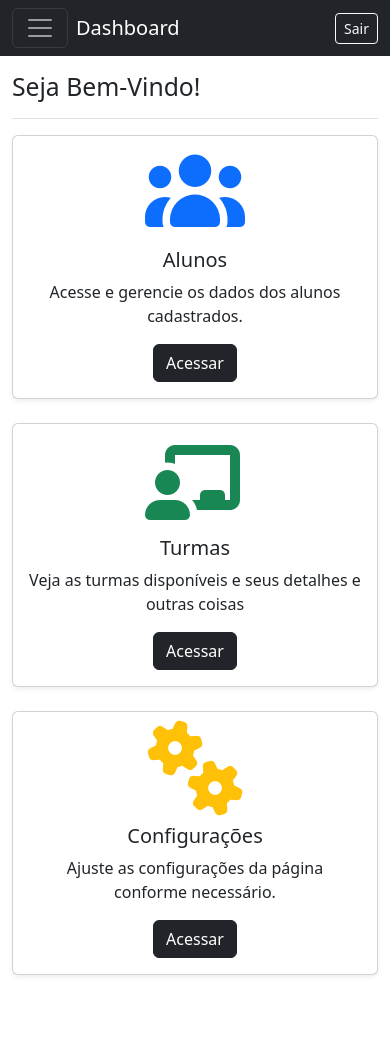
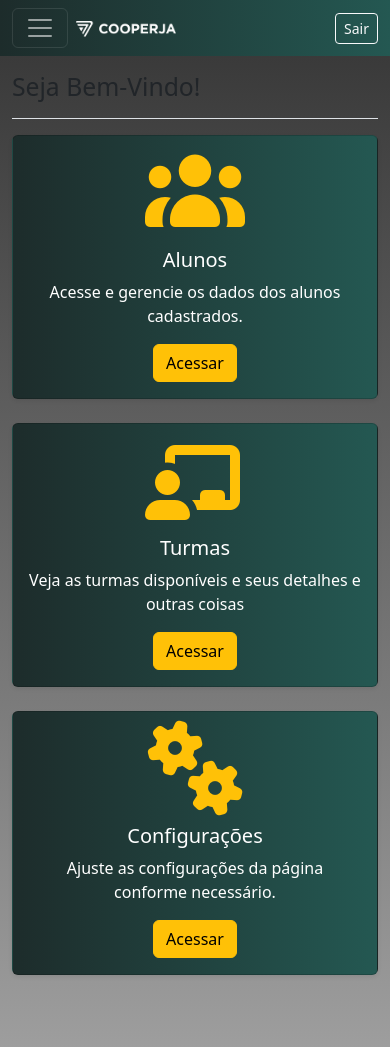
Before and after one commit to andreimeneghel/trabalho-cooperja, a PHP site: page /blog/templates/site/views/dashboard.php in a window 390 px wide. Shown: the top 1047 px of the page. Run offline with PHP 8.4, Linux system fonts and the light colour scheme; the visitor is signed in with stand-in values (Sample User, id 1).

Commit message:
commit fucking background andrei safadinho

```diff
--- a/php/blog/sistema/Suporte/Conexao.php
+++ b/php/blog/sistema/Suporte/Conexao.php
@@ -21,8 +21,8 @@ class Conexao
                 define('DB_HOST', '127.0.0.1');
                 define('DB_PORTA', '3306');
                 define('DB_NOME', 'escola_db');
-                define('DB_USUARIO', 'root');
-                define('DB_SENHA', 'Andrei123!');
+                define('DB_USUARIO', 'Artur Machado');
+                define('DB_SENHA', 'viveocampo');
 
 
                 self::$instancia = new PDO('mysql:host=' . DB_HOST . ';port=' . DB_PORTA . ';dbname=' . DB_NOME, DB_USUARIO, DB_SENHA, [
--- /dev/null
+++ b/php/blog/templates/site/assets/css/configuracoes.css
@@ -0,0 +1,3 @@
+body{
+    background: linear-gradient(to right, #c6c6c6, #e0e0e0);
+}
--- /dev/null
+++ b/php/blog/templates/site/assets/css/dashboard.css
@@ -0,0 +1,9 @@
+.dash {
+    background: linear-gradient(to bottom, #3a3a3a, #b0b0b0);
+}
+
+
+
+.card{
+    background: linear-gradient(to right,#1d2c2b, #245852 );
+}
--- /dev/null
+++ b/php/blog/templates/site/assets/css/header.css
@@ -0,0 +1,3 @@
+.navbar {
+    background: linear-gradient(to right,#1d2c2b, #245852 );
+}
--- /dev/null
+++ b/php/blog/templates/site/assets/css/sidebar.css
@@ -0,0 +1,3 @@
+#sidebarMenu{
+    background: #1d2c2b;
+}
--- a/php/blog/templates/site/views/dashboard.php
+++ b/php/blog/templates/site/views/dashboard.php
@@ -16,39 +16,39 @@ $BASE_URL = "http://" . $_SERVER['SERVER_NAME'] . ":" . $_SERVER['SERVER_PORT']
     <meta charset="UTF-8">
     <meta name="viewport" content="width=device-width, initial-scale=1.0">
     <title>Página de Professores</title>
-
+    <link rel="stylesheet" href="/templates/site/assets/css/dashboard.css">
     <link href="https://cdn.jsdelivr.net/npm/bootstrap@5.3.0-alpha1/dist/css/bootstrap.min.css" rel="stylesheet">
     <link href="https://cdn.jsdelivr.net/npm/@fortawesome/fontawesome-free/css/all.min.css" rel="stylesheet">
 </head>
 
 <body>
     <?php include('header.php'); ?>
-    <div class="container-fluid p-0">
+    <div class="dash container-fluid p-0">
         <div class="row m-0" style="min-height: 100vh;">
             <?php include('sidebar.php'); ?>
             <main class="col-md-9 ms-sm-auto col-lg-10 px-md-4">
                 <div class="d-flex justify-content-between flex-wrap flex-md-nowrap align-items-center pt-3 pb-2 mb-3 border-bottom">
-                    <h1 class="h2 text-dark">Seja Bem-Vindo!</h1>
+                    <h1 class="title h2">Seja Bem-Vindo!</h1>
                 </div>
 
                 <div class="row g-4">
                     <div class="col-md-4">
                         <div class="card shadow-sm">
                             <div class="card-body text-center">
-                                <i class="fas fa-users fa-5x mb-3 text-primary"></i>
-                                <h5 class="card-title">Alunos</h5>
-                                <p class="card-text">Acesse e gerencie os dados dos alunos cadastrados.</p>
-                                <a href="/alunos" class="btn btn-dark">Acessar</a>
+                                <i class="fas fa-users fa-5x mb-3 text-warning"></i>
+                                <h5 class="card-title text-white">Alunos</h5>
+                                <p class="card-text text-white">Acesse e gerencie os dados dos alunos cadastrados.</p>
+                                <a href="/alunos" class="btn btn-warning">Acessar</a>
                             </div>
                         </div>
                     </div>
                     <div class="col-md-4">
                         <div class="card shadow-sm">
                             <div class="card-body text-center">
-                                <i class="fas fa-chalkboard-teacher fa-5x mb-3 text-success"></i>
-                                <h5 class="card-title">Turmas</h5>
-                                <p class="card-text">Veja as turmas disponíveis e seus detalhes e outras coisas</p>
-                                <a href="/turmas" class="btn btn-dark">Acessar</a>
+                                <i class="fas fa-chalkboard-teacher fa-5x mb-3 text-warning"></i>
+                                <h5 class="card-title text-white">Turmas</h5>
+                                <p class="card-text text-white">Veja as turmas disponíveis e seus detalhes e outras coisas</p>
+                                <a href="/turmas" class="btn btn-warning">Acessar</a>
                             </div>
                         </div>
                     </div>
@@ -56,9 +56,9 @@ $BASE_URL = "http://" . $_SERVER['SERVER_NAME'] . ":" . $_SERVER['SERVER_PORT']
                         <div class="card shadow-sm">
                             <div class="card-body text-center">
                                 <i class="fas fa-cogs fa-5x mb-3 text-warning"></i>
-                                <h5 class="card-title">Configurações</h5>
-                                <p class="card-text">Ajuste as configurações da página conforme necessário.</p>
-                                <a href="/configuracoes" class="btn btn-dark">Acessar</a>
+                                <h5 class="card-title text-white">Configurações</h5>
+                                <p class="card-text text-white">Ajuste as configurações da página conforme necessário.</p>
+                                <a href="/configuracoes" class="btn btn-warning">Acessar</a>
                             </div>
                         </div>
                     </div>
--- a/php/blog/templates/site/views/header.php
+++ b/php/blog/templates/site/views/header.php
@@ -1,13 +1,15 @@
 <?php $BASE_URL = "http://" . $_SERVER['SERVER_NAME'] . ":" . $_SERVER['SERVER_PORT'] . "/sistema/backend/";
 ?>
+<head>
+<link rel="stylesheet" href="/templates/site/assets/css/header.css">
+</head>
 
-
-<header class="navbar navbar-expand-md navbar-dark bg-dark sticky-top">
+<header class="navbar navbar-expand-md navbar-dark sticky-top">
     <div class="container-fluid">
         <button class="navbar-toggler me-2" type="button" data-bs-toggle="collapse" data-bs-target="#sidebarMenu" aria-controls="sidebarMenu" aria-expanded="false" aria-label="Toggle navigation">
             <span class="navbar-toggler-icon"></span>
         </button>
-        <a class="navbar-brand" href="#">Dashboard</a>
+        <a class="navbar-brand" href="/dashboard"><img style="width: 100px;" src="/templates/site/assets/img/logoCooperjaBranca.png" alt=""></a>
         <div class="d-flex ms-auto">
             <a class="btn btn-outline-light btn-sm" href="<?= $BASE_URL ?>logout.php">Sair</a>
         </div>
--- a/php/blog/templates/site/views/sidebar.php
+++ b/php/blog/templates/site/views/sidebar.php
@@ -1,24 +1,27 @@
-<nav id="sidebarMenu" class="col-md-3 col-lg-2 d-md-block bg-light sidebar collapse">
+<head>
+    <link rel="stylesheet" href="/templates/site/assets/css/sidebar.css">
+</head>
+<nav id="sidebarMenu" class="col-md-3 col-lg-2 d-md-block sidebar collapse">
     <div class="position-sticky pt-3 sidebar-sticky">
-        <ul class="nav flex-column">
+        <ul class="nav flex-column ">
             <li class="nav-item">
-                <a class="nav-link active" aria-current="page" href="/dashboard">
-                    <i class="fas fa-home"></i> Página Inicial
+                <a class="nav-link text-warning" aria-current="page" href="/dashboard">
+                    <i class="fas fa-home text-warning"></i> Página Inicial
                 </a>
             </li>
             <li class="nav-item">
-                <a class="nav-link" href="/alunos">
-                    <i class="fas fa-users"></i> Alunos
+                <a class="nav-link text-warning" href="/alunos">
+                    <i class="fas fa-users text-warning"></i> Alunos
                 </a>
             </li>
             <li class="nav-item">
-                <a class="nav-link" href="/turmas">
-                    <i class="fas fa-chalkboard-teacher"></i> Turmas
+                <a class="nav-link text-warning" href="/turmas">
+                    <i class="fas fa-chalkboard-teacher text-warning"></i> Turmas
                 </a>
             </li>
             <li class="nav-item">
-                <a class="nav-link" href="/configuracoes">
-                    <i class="fas fa-cogs fa"></i> Configuracoes
+                <a class="nav-link text-warning" href="/configuracoes">
+                    <i class="fas fa-cogs fa text-warning"></i> Configuracoes
                 </a>
             </li>
         </ul>
```
Also changed, not shown: php/blog/templates/site/views/configuracaoProf.php (+12 -6 lines), php/blog/templates/site/assets/img/andrei.png (added), php/blog/templates/site/assets/img/logoCooperjaBranca.png (added).
